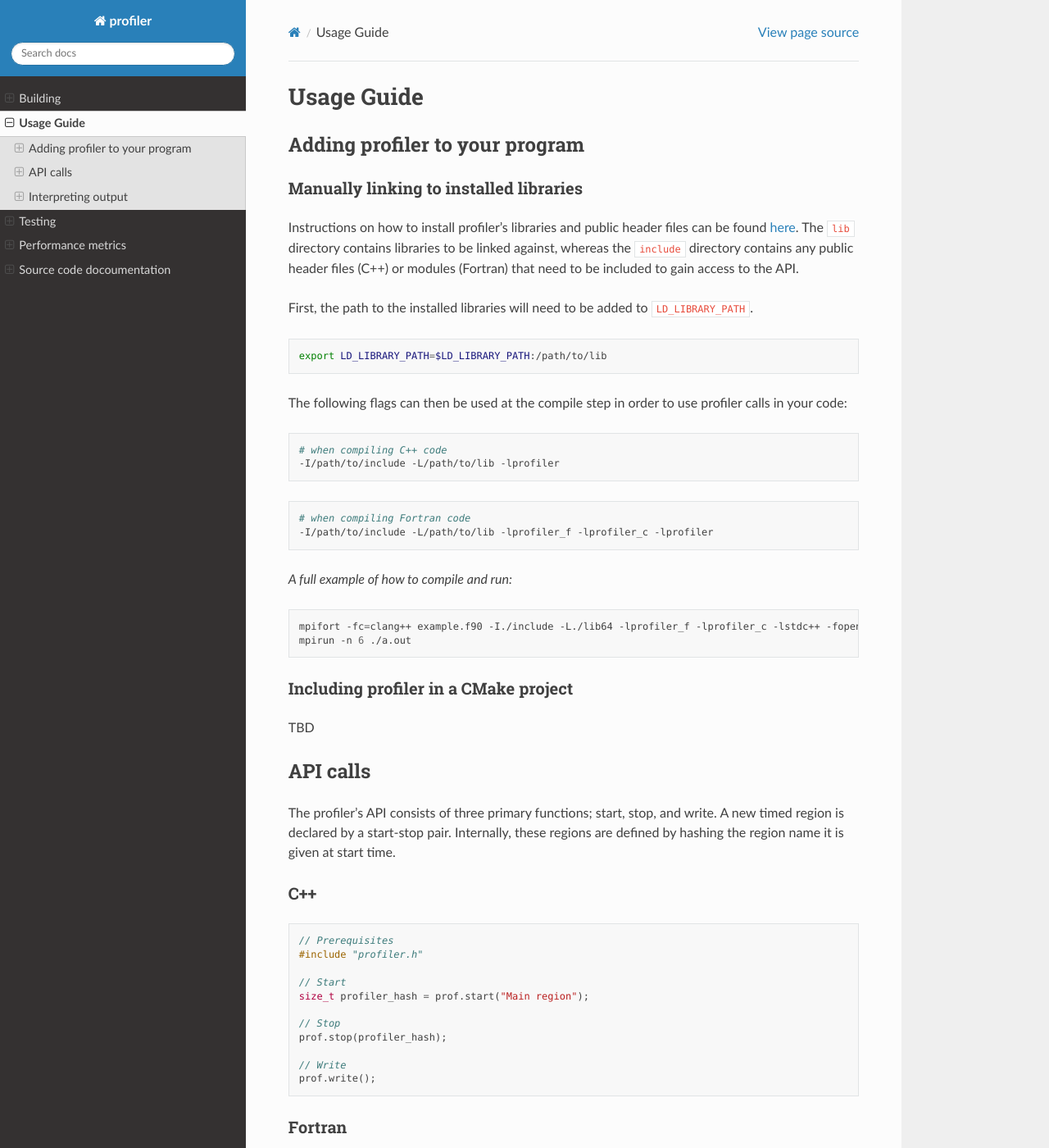
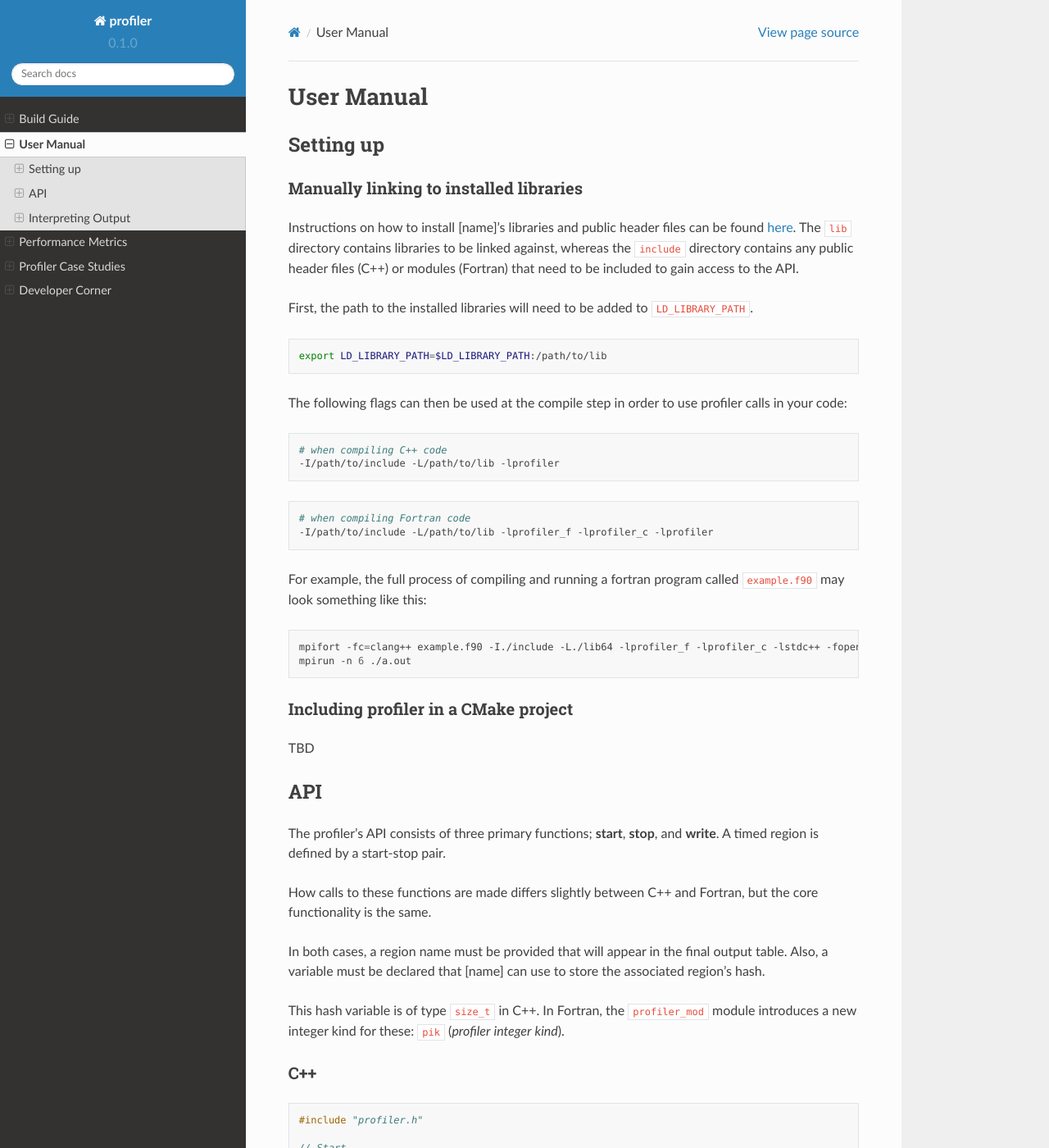
Before and after one commit to MetOffice/Vernier, a Sphinx documentation site: the page built from documentation/Sphinx/user-manual.rst, in a window 1280 px wide and 1400 px high. Shown: the whole window at 82% size. Built offline with Sphinx 7.4.7 and the Read the Docs theme 2.0.0, drawn with Linux system fonts in a browser that asks for light colours; some of the changed text lies outside the part shown.

Commit message:
Updating section names and restructuring (#82)

```diff
--- /dev/null
+++ b/documentation/Sphinx/case-studies/lfric.rst
@@ -0,0 +1,4 @@
+LFRic
+=====
+
+TBD
--- /dev/null
+++ b/documentation/Sphinx/case-studies/unified-model.rst
@@ -0,0 +1,4 @@
+Unified Model
+=============
+
+TBD
--- a/documentation/Sphinx/conf.py
+++ b/documentation/Sphinx/conf.py
@@ -22,8 +22,8 @@ copyright = 'Crown copyright 2022 Met Office'
 author = ''
 
 # The full version, including alpha/beta/rc tags
-release = '0.1.0'
-
+version = '0.1.0'
+release = 'beta'
 
 # -- General configuration ---------------------------------------------------
 
@@ -39,8 +39,6 @@ templates_path = ['_templates']
 # directories to ignore when looking for source files.
 # This pattern also affects html_static_path and html_extra_path.
 exclude_patterns = []
-
-highlight_language = 'c++'
 
 # -- Options for HTML output -------------------------------------------------
 
@@ -68,6 +66,8 @@ github_url = 'https://github.com/MetOffice/profiler'
 # so a file named "default.css" will overwrite the builtin "default.css".
 html_static_path = []
 
+html_permalinks = False
+
 # -- Breathe ------------------------------------------------------------------
 
 breathe_projects = {
--- /dev/null
+++ b/documentation/Sphinx/dev-corner/dev-process.rst
@@ -0,0 +1,4 @@
+Development Process
+===================
+
+TBD
--- /dev/null
+++ b/documentation/Sphinx/dev-corner/review-guidance.rst
@@ -0,0 +1,4 @@
+Code Review Guidance
+====================
+
+TBD
--- /dev/null
+++ b/documentation/Sphinx/dev-corner/src-doc.rst
@@ -0,0 +1,6 @@
+Source Code Documentation
+=========================
+
+Source code documentation is generated using Doxygen and can be found [here].
+
+The code itself lives in the `[name] GitHub repository <https://github.com/MetOffice/profiler>`_.
--- a/documentation/Sphinx/performance-metrics.rst
+++ b/documentation/Sphinx/performance-metrics.rst
@@ -1,4 +1,4 @@
-Performance metrics
+Performance Metrics
 ===================
 
 The metrics to be included are going to be based on Performance Optimisation
--- a/documentation/Sphinx/using.rst
+++ b/documentation/Sphinx/user-manual.rst
@@ -1,13 +1,13 @@
-Usage Guide
+User Manual
 ===========
 
-Adding profiler to your program
--------------------------------
+Setting up
+----------
 
 Manually linking to installed libraries
 ^^^^^^^^^^^^^^^^^^^^^^^^^^^^^^^^^^^^^^^
 
-Instructions on how to install profiler's libraries and public header
+Instructions on how to install [name]'s libraries and public header
 files can be found :ref:`here <installation>`. The ``lib`` directory contains
 libraries to be linked against, whereas the ``include`` directory contains any
 public header files (C++) or modules (Fortran) that need to be included to gain
@@ -33,7 +33,8 @@ profiler calls in your code:
    # when compiling Fortran code
    -I/path/to/include -L/path/to/lib -lprofiler_f -lprofiler_c -lprofiler
 
-*A full example of how to compile and run:*
+For example, the full process of compiling and running a fortran program called
+``example.f90`` may look something like this:
 
 .. code-block:: shell
 
@@ -45,26 +46,35 @@ Including profiler in a CMake project
 
 TBD
 
-API calls
----------
+API
+---
 
-The profiler's API consists of three primary functions; start, stop, and write.
-A new timed region is declared by a start-stop pair. Internally, these regions
-are defined by hashing the region name it is given at start time.
+The profiler's API consists of three primary functions; **start**, **stop**,
+and **write**. A timed region is defined by a start-stop pair.
+
+How calls to these functions are made differs slightly between C++ and Fortran,
+but the core functionality is the same.
+
+In both cases, a region name must be provided that will appear in the final
+output table. Also, a variable must be declared that [name] can use to store
+the associated region's hash.
+
+This hash variable is of type ``size_t`` in C++. In Fortran, the ``profiler_mod``
+module introduces a new integer kind for these: ``pik`` (*profiler* *integer*
+*kind*).
 
 C++
 ^^^
 
 .. code-block:: cpp
 
-   // Prerequisites
    #include "profiler.h"
 
    // Start
-   size_t profiler_hash = prof.start("Main region");
+   auto prof_handle = prof.start("Main region");
 
    // Stop
-   prof.stop(profiler_hash);
+   prof.stop(prof_handle);
 
    // Write
    prof.write();
@@ -74,15 +84,14 @@ Fortran
 
 .. code-block:: f90
 
-   ! Prerequisites
    use profiler_mod
-   integer (kind=pik) :: profiler_hash
+   integer (kind=pik) :: prof_handle
 
    ! Start
-   call profiler_start(profiler_hash, "Main region")
+   call profiler_start(prof_handle, "Main region")
 
    ! Stop
-   call profiler_stop(profiler_hash)
+   call profiler_stop(prof_handle)
 
    ! Write
    call profiler_write()
@@ -90,24 +99,24 @@ Fortran
 Dos and don'ts
 ^^^^^^^^^^^^^^
 
-Do:
+**Do**:
 
 * Initialise MPI before profiling
 * Nest timed regions nicely (no overlap)
 
-Don't:
+**Don't**:
 
 * Add milk to your bowl before cereal
 
-Examples
-^^^^^^^^
+Example API Usage
+^^^^^^^^^^^^^^^^^
 
-More fleshed out examples can be found in the ``profiler/tests/system_tests`` directory.
+More fleshed out examples can be seen in the ``profiler/tests/system_tests`` directory.
 
-Interpreting output
+Interpreting Output
 -------------------
 
-By default profiler will write information out into one file per MPI rank.
+By default [name] will write information out into one file per MPI rank.
 Single file output is not currently supported but is achievable via
 post-processing techniques.
 
@@ -124,12 +133,21 @@ Environment Variables
      This environment variable determines the format of the outputted tables of
      data. There are currently two options:
 
-     * drhook  - Mimics the output format of the DrHook profiling tool so that
-                 the same post-processing techniques can be used.
-     * threads - Threads have their own seperate table of walltimes.
+     * **drhook**: Mimics the output format of the DrHook profiling tool so
+       that the same post-processing techniques can be used.
 
+     * **threads**: A custom, strung-together, format where threads have
+       their own seperate table of walltimes.
 
-Examples
-^^^^^^^^
+     If this environment variable remains unset, then the default output format
+     is the **drhook** option.
+
+   ``PROF_IO_MODE``
+
+     Determines the output mode to use. Currently only supports being set to
+     **multi** but single-file-output may be added in the future.
+
+Example Outputs
+^^^^^^^^^^^^^^^
 
 TODO
```
Also changed, not shown: documentation/Sphinx/build-guide.rst (renamed from documentation/Sphinx/building.rst, +50 -9 lines), documentation/Sphinx/case-studies/index.rst (added, +9 -0 lines), documentation/Sphinx/dev-corner/index.rst (added, +12 -0 lines), documentation/Sphinx/dev-corner/testing.rst (renamed from documentation/Sphinx/testing.rst, +19 -15 lines), documentation/Sphinx/index.rst (+9 -7 lines), documentation/Sphinx/src-doc/index.rst (deleted, +0 -12 lines), documentation/Sphinx/test-src-doc/index.rst (added, +10 -0 lines), documentation/Sphinx/test-src-doc/hashtable.rst (renamed from documentation/Sphinx/src-doc/hashtable.rst), documentation/Sphinx/test-src-doc/prof_gettime.rst (renamed from documentation/Sphinx/src-doc/prof_gettime.rst), documentation/Sphinx/test-src-doc/profiler.rst (renamed from documentation/Sphinx/src-doc/profiler.rst).
